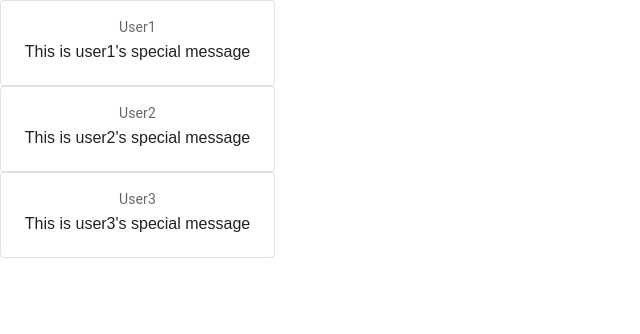
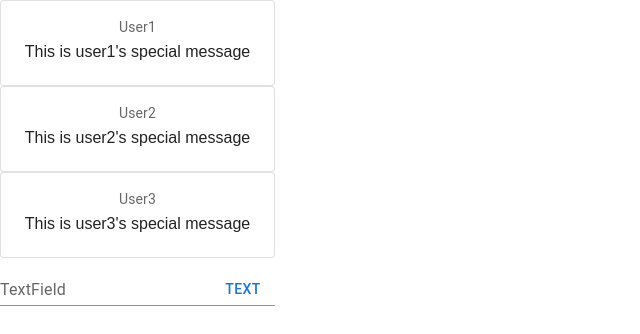
Before and after one commit to HackMasterJohn/simple-chat-App, a React (Create React App) app: page / in a window 1280 px wide. Shown: the top 334 px of the page, without its empty margins (0-640 px from the left). Built offline with nearby package versions, Linux system fonts and the light colour scheme.

Commit message:
Adds text fields

```diff
--- a/package.json
+++ b/package.json
@@ -6,11 +6,13 @@
   "dependencies": {
     "@emotion/react": "^11.11.3",
     "@emotion/styled": "^11.11.0",
+    "@mui/icons-material": "^5.15.7",
     "@mui/material": "^5.15.7",
     "@testing-library/jest-dom": "^5.17.0",
     "@testing-library/react": "^13.4.0",
     "@testing-library/user-event": "^13.5.0",
     "react": "^18.2.0",
+    "react-button": "^1.2.1",
     "react-dom": "^18.2.0",
     "react-scripts": "5.0.1",
     "web-vitals": "^2.1.4"
--- a/src/components/ConversationContainer.js
+++ b/src/components/ConversationContainer.js
@@ -1,6 +1,7 @@
 import * as React from 'react';
 import Box from '@mui/material/Box';
 import Message from './Message';
+import MessageSendForm from './MessageSendForm';
 
 export default function ConversationContainer() {
     const messageList =
@@ -15,6 +16,7 @@ export default function ConversationContainer() {
     return (
       <Box sx={{ maxWidth: 275 }}>
         {messageComponents}
+        <MessageSendForm />
       </Box>
     );
   }
--- /dev/null
+++ b/src/components/MessageSendForm.js
@@ -0,0 +1,19 @@
+import Button from '@mui/material/Button';
+import TextField from "@mui/material/TextField";
+import InputAdornment from "@mui/material/InputAdornment";
+export default function MessageSendForm() {
+    return (
+        <TextField
+            id="input-with-icon-textfield"
+            label="TextField"
+            InputProps={{
+                endAdornment: (
+                <InputAdornment position="end">
+                    <Button variant="text">Text</Button>
+                </InputAdornment>
+            ),
+            }}
+            variant="standard"
+        />
+    );
+  }
```
Also changed, not shown: 1 other file (tests, documents, lock files or other folders).
